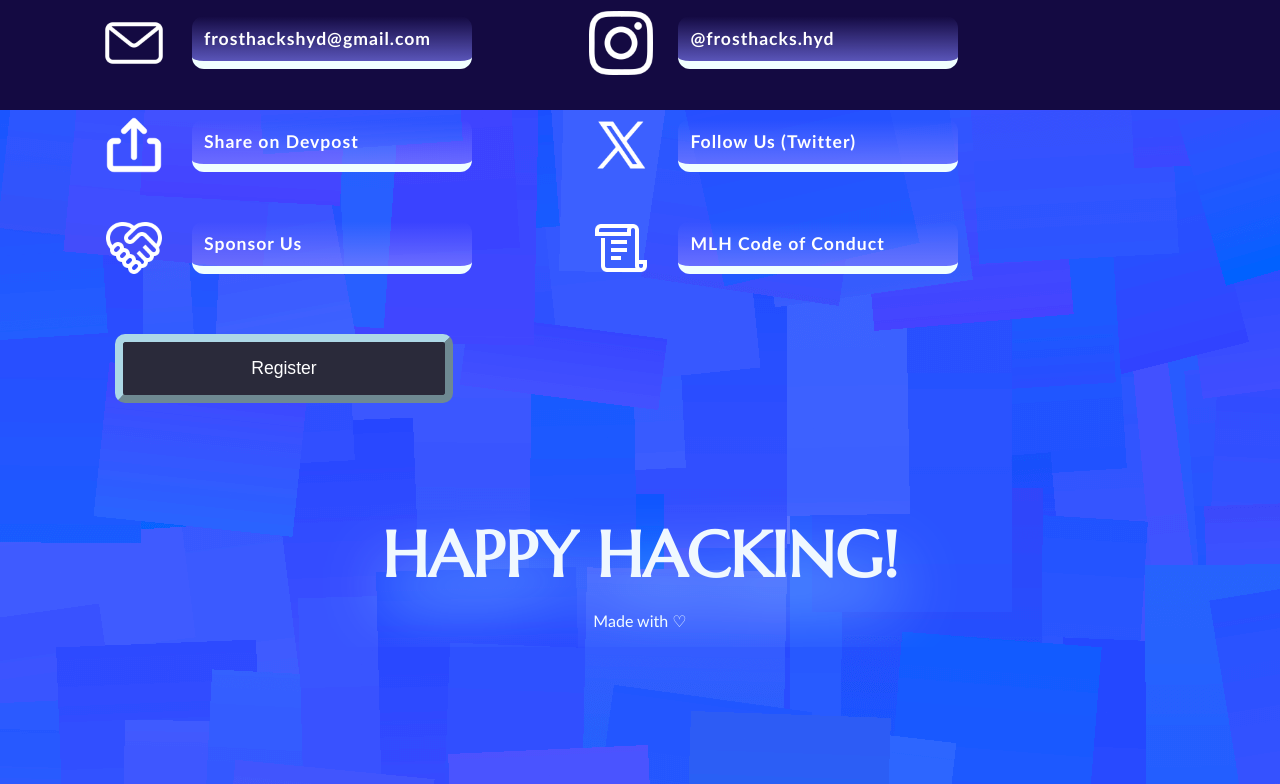
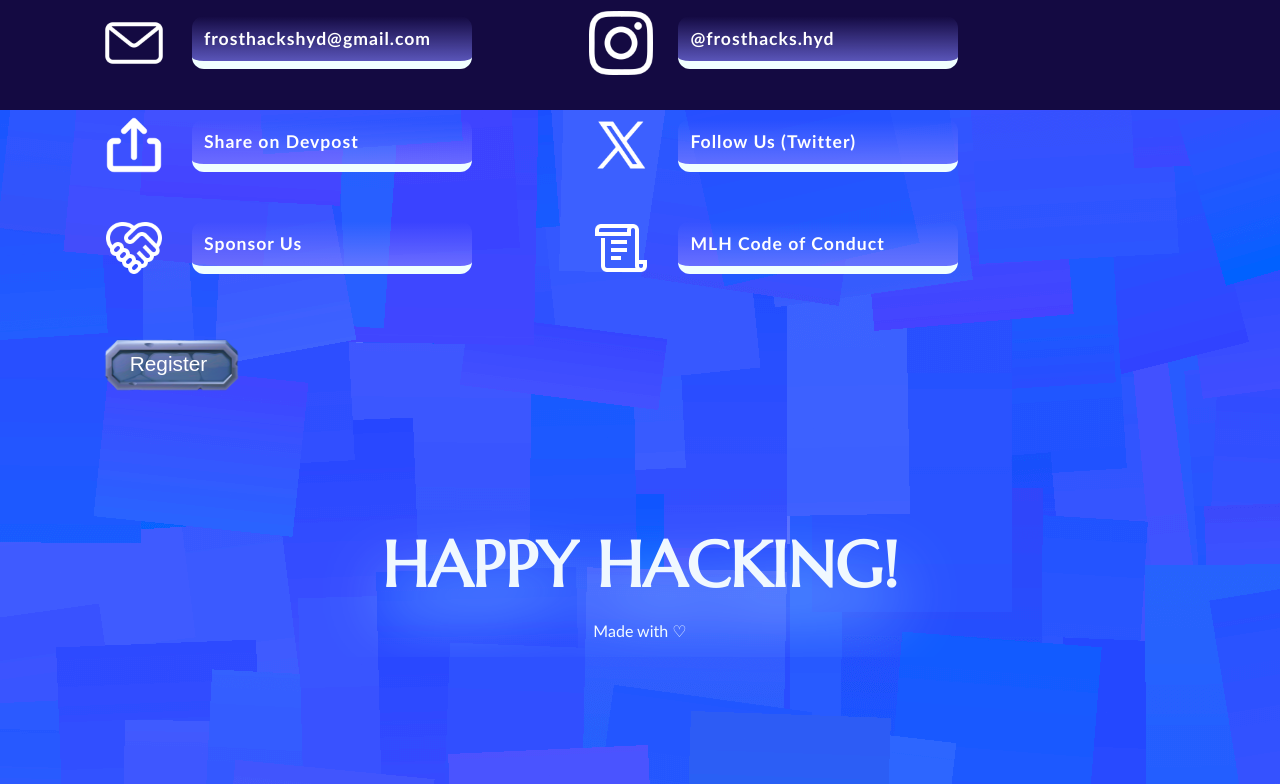
Before and after one commit to suppixie/Frost-Hacks, a React (Create React App) app: page / in a window 1280 px wide. Shown: the part 7056-7840 px from the top of the page. Built offline with nearby package versions, Linux system fonts and the light colour scheme; a web font is replaced by a local one.

Commit message:
Update ContactUs.js

```diff
--- a/src/components/ContactUs.js
+++ b/src/components/ContactUs.js
@@ -62,7 +62,7 @@ export default function ContactUs() {
                     </div>
                     <a href="https://static.mlh.io/docs/mlh-code-of-conduct.pdf" target="_blank" rel="noreferrer">MLH Code of Conduct</a>
                 </div>
-                <Link to='/Registration'><button className="register-btn2 ">Register</button></Link>
+                <a href="https://lu.ma/event/evt-DbAIZ0uCNtCTWj3" target="_blank" rel="noreferrer"><button className="register-btn">Register</button></a>
                 {/* <a href="https://lu.ma/event/evt-DbAIZ0uCNtCTWj3" target="_blank" rel="noreferrer"><button className="register-btn2 ">Register</button></a> */}
             {/* <a href="https://discord.gg/QSvZxgwU" target="_blank" rel="noreferrer"><button className="discord-btn2">Discord</button></a> */}
             </div>
```
